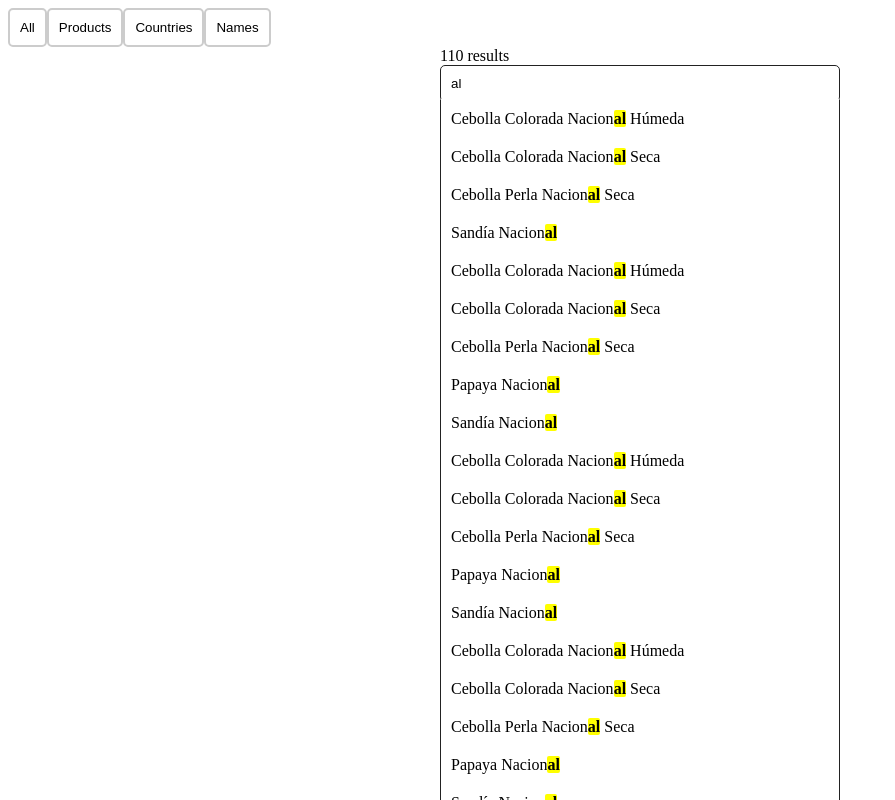
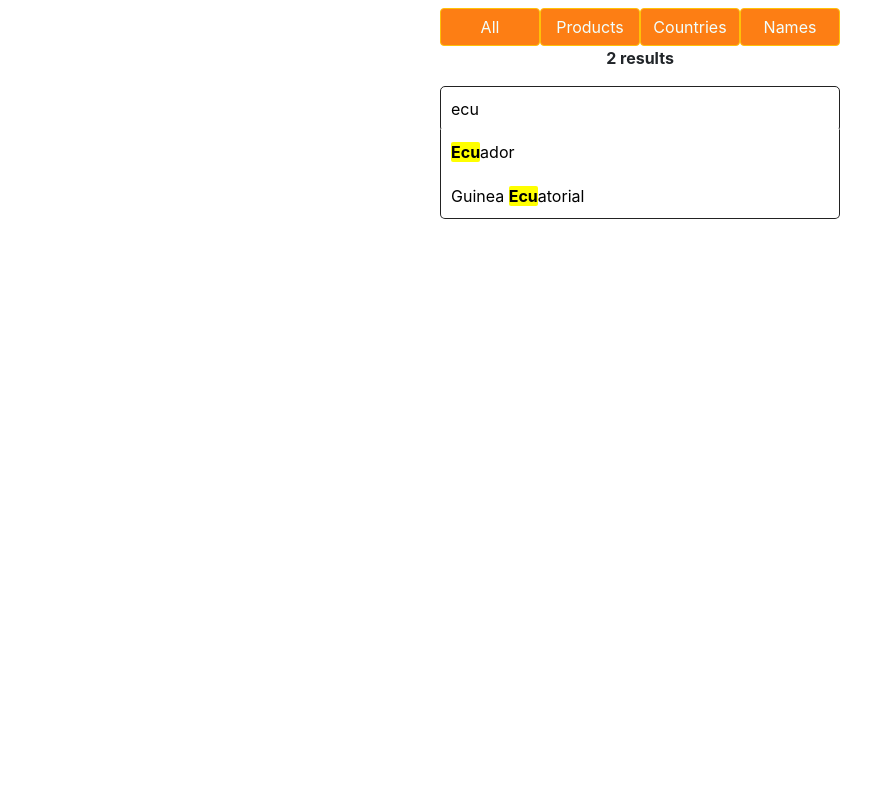
Before and after one commit to eddyjav/search-kruger-ejy, a React (Vite) app: page / in a window 1280 px wide. Shown: the top 800 px of the page, without its empty margins (0-895 px from the left). Built offline with nearby package versions, Linux system fonts and the light colour scheme.

Commit message:
:mag_right: modified styles response

```diff
--- a/index.html
+++ b/index.html
@@ -1,13 +1,19 @@
 <!DOCTYPE html>
 <html lang="en">
+
 <head>
   <meta charset="UTF-8" />
   <link rel="icon" type="image/svg+xml" href="/vite.svg" />
   <meta name="viewport" content="width=device-width, initial-scale=1.0" />
+  <link rel="stylesheet" href="https://cdn.jsdelivr.net/npm/bootstrap@4.5.3/dist/css/bootstrap.min.css"
+    integrity="sha384-TX8t27EcRE3e/ihU7zmQxVncDAy5uIKz4rEkgIXeMed4M0jlfIDPvg6uqKI2xXr2" crossorigin="anonymous">
+  <link rel="stylesheet" href="https://cdnjs.cloudflare.com/ajax/libs/animate.css/4.1.1/animate.min.css" />
   <title>Vite + React</title>
 </head>
+
 <body>
   <div id="root"></div>
   <script type="module" src="/src/main.jsx"></script>
 </body>
+
 </html>
--- a/src/App.jsx
+++ b/src/App.jsx
@@ -111,24 +111,50 @@ function App() {
   };
 
   return (
-    <div>
-      <button className="button-cat" onClick={handleClick} name="all">
+    <div className="container-search">
+      <div className="c-buttons">
+        <button
+          className="buttonCreate btn btn-warning mt-2 btn-block"
+          onClick={handleClick}
+          name="all"
+        >
           All
         </button>
-      <button className="button-cat" onClick={handleClick} name="productos">
+        <button
+          className="buttonCreate btn btn-warning mt-2 btn-block"
+          onClick={handleClick}
+          name="productos"
+        >
           Products
         </button>
-      <button className="button-cat" onClick={handleClick} name="countries">
+        <button
+          className="buttonCreate btn btn-warning mt-2 btn-block"
+          onClick={handleClick}
+          name="countries"
+        >
           Countries
         </button>
-      <button className="button-cat" onClick={handleClick} name="names">
+        <button
+          className="buttonCreate btn btn-warning mt-2 btn-block"
+          onClick={handleClick}
+          name="names"
+        >
           Names
         </button>
+      </div>
 
       {selection ? (
-        <div>
-          You selected: {selection.title} - {selection.priceKg} {"u/kg"} /{" "}
-          {selection.presentation} - {selection.pricePresentation}
+        <div className="c-legends">
+          <p>
+            <b>You selected</b>{" "}
+          </p>
+          <p>
+            <b>{selection.title}</b>
+            <br />
+            <b> {"Unid. - Kg. :"}</b> {selection.priceKg}$
+            <br /> <b>{selection.presentation}: </b>
+            {selection.pricePresentation}$
+          </p>
         </div>
       ) : (
         ""
--- a/src/components/searchBar.jsx
+++ b/src/components/searchBar.jsx
@@ -2,7 +2,7 @@ import { useState } from "react";
 import Results from "./results";
 
 const SearchBar = ({ items, onItemSelected }) => {
-  const [query, setQuery] = useState("al");
+  const [query, setQuery] = useState("ecu");
   const [results, setResults] = useState([]);
 
   const handleChange = (e) => {
@@ -16,7 +16,14 @@ const SearchBar = ({ items, onItemSelected }) => {
 
   return (
     <div className="d-search">
-      {results && <div>{results.length} results</div>}
+      <p className="p-result">
+        {results && (
+          <div>
+            <b>{results.length} results</b>{" "}
+          </div>
+        )}
+      </p>
+
       <input
         className="i-search"
         type="text"
--- a/src/styles/style.css
+++ b/src/styles/style.css
@@ -1,3 +1,24 @@
+body {
+  /* margin: 10px; */
+}
+.container-search {
+  position: relative;
+  margin-left: auto;
+  margin-right: auto;
+  width: 400px;
+  /* display: flex; */
+}
+
+.c-legends {
+  text-align: center;
+}
+
+.c-buttons {
+  width: 100%;
+  display: flex;
+  justify-content: center;
+}
+
 .button-cat {
   padding: 10px;
   border-radius: 5px;
@@ -19,7 +40,7 @@
 
 .d-search {
   position: relative;
-  width: 400px;
+  /* width: 400px; */
   margin: 0 auto;
 }
 
@@ -63,3 +84,22 @@
 .resultBotton:hover span {
   color: black;
 }
+
+.p-result {
+  text-align: center;
+}
+
+.btn-warning {
+  background-color: #fd7e14;
+  color: azure;
+}
+
+.btn-warning:hover {
+  background-color: #fd7d14d2;
+}
+
+@media screen and (max-width: 700px) {
+  .container-search {
+    width: auto;
+  }
+}
```
Lines whose indentation alone changed are shown as unchanged.
